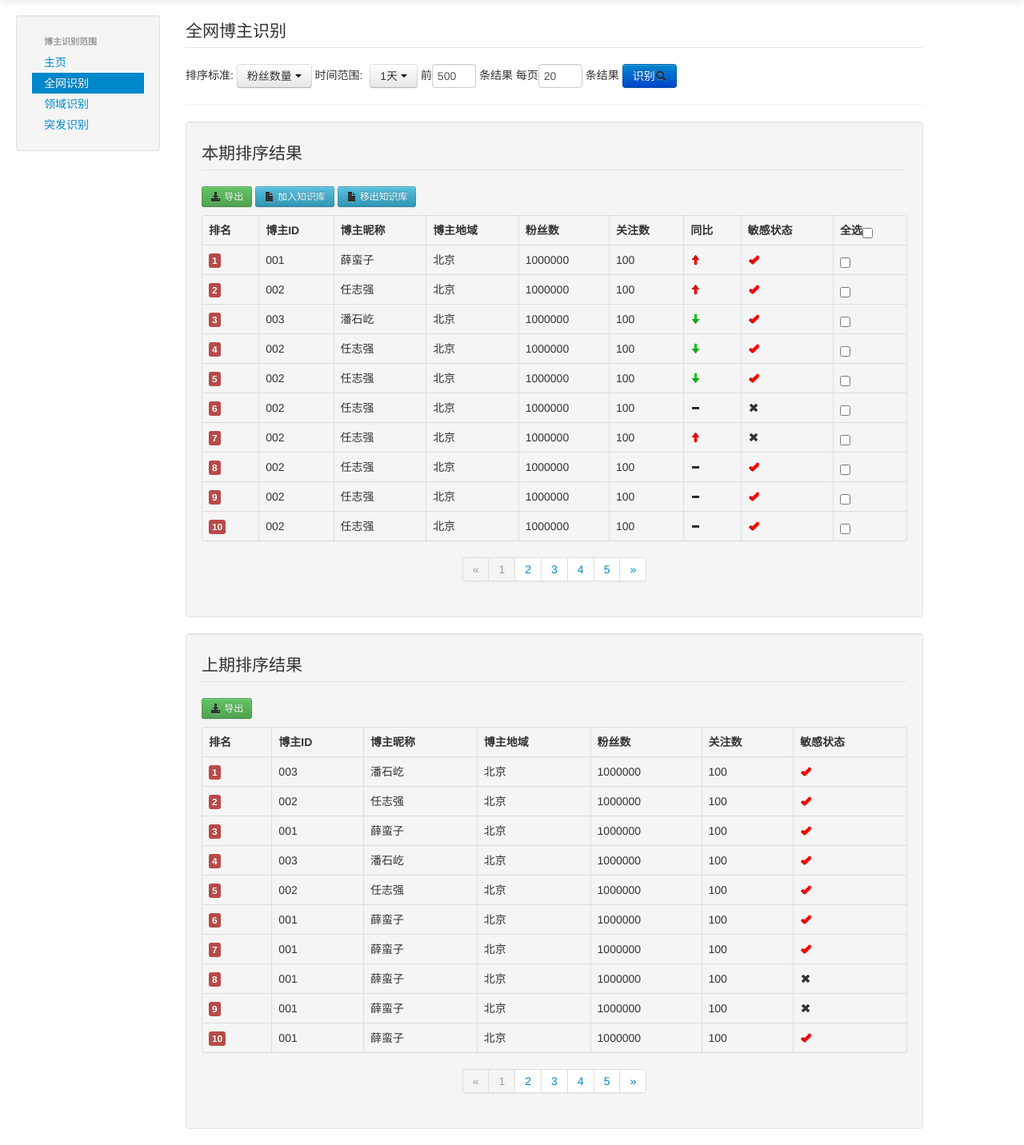
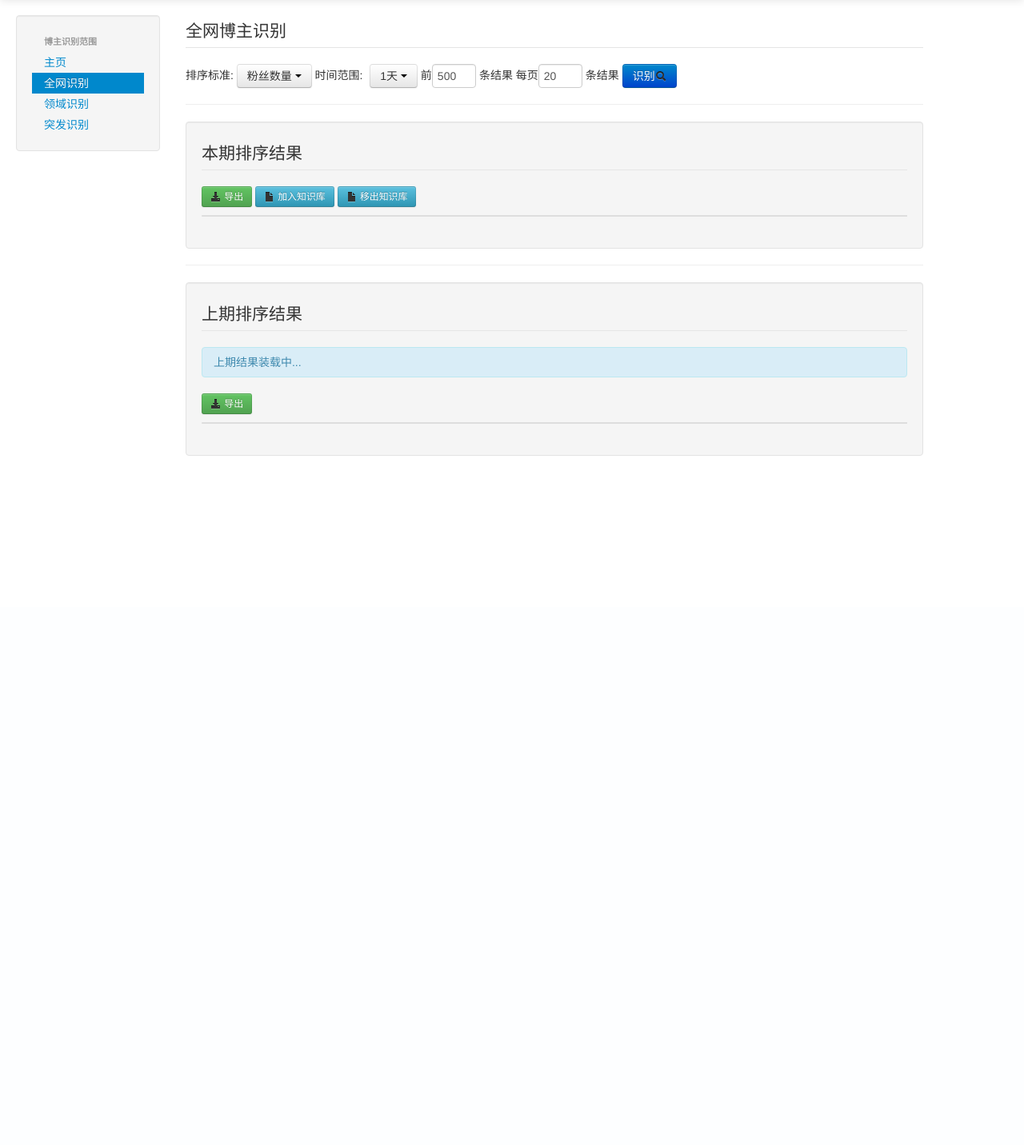
Before and after one commit to huxiaoqian/project, a Flask app: page /identify/whole/ in a window 1280 px wide. Shown: the part 41-1473 px from the top of the page at 80% size. After the commit the page ends 611 px from the top, so only its background shows below. Run offline with Flask 2, Linux system fonts and the light colour scheme; parts of the project's set-up code (start-up, migrations or seed data) failed here and were passed over; some libraries are stand-ins or nearby versions.

Commit message:
prepare for identify whole

```diff
--- a/weibo/identify/views.py
+++ b/weibo/identify/views.py
@@ -23,11 +23,57 @@ def index():
 
 @mod.route("/whole/", methods=["GET", "POST"])
 def whole():
-    return render_template('identify/whole.html')
+    request_method = request.method
+    if request_method == 'GET':
+        return render_template('identify/whole.html', from_external=True)
+    elif request_method == 'POST':
+        form = request.form
+        action = form.get('action', 'check')
+
+        top_n = form.get('top_n', 2000)
+        page_num = form.get('page_num', 20)
+        rank_method = form.get('rank_method', 'followers')
+        window_size = form.get('window_size', 1)
+
+        if action == 'rank':
+            data = read_current_results(top_n, topic_id=None, r='whole', m=rank_method, w=window_size)
+            return json.dumps({'status': 'current finished', 'data': data})
+        elif action == 'previous_rank':
+            previous_data = read_previous_results(top_n, topic_id=None, r='area', m=rank_method, w=window_size)
+            return json.dumps({'status': 'previous finished', 'data': previous_data})
+        elif action == 'run':
+            return render_template('identify/whole.html', top_n=top_n, page_num=page_num)
+        else:
+           abort(404)
+    else:
+        abort(404)
 
 @mod.route("/burst/", methods=["GET", "POST"])
 def burst():
-    return render_template('identify/burst.html')
+    request_method = request.method
+    if request_method == 'GET':
+        return render_template('identify/burst.html', from_external=True)
+    elif request_method == 'POST':
+        form = request.form
+        action = form.get('action', 'check')
+
+        top_n = form.get('top_n', 2000)
+        page_num = form.get('page_num', 20)
+        rank_method = form.get('rank_method', 'comments')
+        window_size = form.get('window_size', 1)
+
+        if action == 'rank':
+            data = read_current_results(top_n, topic_id=None, r='burst', m=rank_method, w=window_size)
+            return json.dumps({'status': 'current finished', 'data': data})
+        elif action == 'previous_rank':
+            previous_data = read_previous_results(top_n, topic_id=None, r='burst', m=rank_method, w=window_size)
+            return json.dumps({'status': 'previous finished', 'data': previous_data})
+        elif action == 'run':
+            return render_template('identify/burst.html', top_n=top_n, page_num=page_num)
+        else:
+           abort(404)
+    else:
+        abort(404)
 
 @mod.route("/area/", methods=["GET", "POST"])
 def area():
@@ -37,57 +83,50 @@ def area():
     elif request_method == 'POST':
         form = request.form
         action = form.get('action', 'check')
+
         field = form.get('field', None)
         keywords = form.get('keywords', None)
         top_n = form.get('top_n', 2000)
         page_num = form.get('page_num', 20)
+        window_size = form.get('window_size', 1)
 
-        demo = form.get('demo', 0)
+        if window_size == 1:
+            rank_method = 'pagerank'
+        else:
+            rank_method = 'degree'
+
+        hadoop = int(form.get('hadoop', 0))
 
         field_id = acquire_id('Field', field)
         topic_id = acquire_id('Topic', keywords)
 
-        #just for demo without Hadoop
-        if demo:
-            if action == 'rank':
-                data = read_current_results(topic_id, top_n, demo=True)
-                return json.dumps({'status': 'current finished', 'data': data})
-            elif action == 'previous_rank':
-                previous_data = read_previous_results(topic_id, top_n)
-                return json.dumps({'status': 'previous finished', 'data': previous_data})
-            elif action == 'run':
-                if not keywords:
-                    flash(u'请输入关键词！')
-                    return render_template('identify/area.html', demo=True, from_external=True)
-
-                return render_template('identify/area.html', field=field, keywords=keywords, top_n=top_n, page_num=page_num, demo=True)
-            else:
-                abort(404)
-
-        #Hadoop
-        job_id = generate_job_id(topic_id)
-        iter_count = 3
-        if action == 'check':
+        if action == 'rank':
+            data = read_current_results(top_n, topic_id=topic_id, r='area', m=rank_method, w=window_size)
+            return json.dumps({'status': 'current finished', 'data': data})
+        elif action == 'previous_rank':
+            previous_data = read_previous_results(top_n, topic_id=topic_id, r='area', m=rank_method, w=window_size)
+            return json.dumps({'status': 'previous finished', 'data': previous_data})
+        elif action == 'check':
             #check Hadoop Job Status
+            job_id = generate_job_id(topic_id)
             status = monitor(job_id)
             if status == 'finished':
-                data = read_current_results(topic_id, top_n)
+                data = hadoop_results(topic_id, top_n,)
                 if data == 'results_not_prepared':
                     return json.dumps({'status': 'results_not_prepared'})
                 return json.dumps({'status': status, 'data': data})
             else:
                 return json.dumps({'status': status})
-        elif action == 'run':
-            #launch Hadoop Job
-            if not keywords:
-                flash(u'请输入关键词！')
-                return render_template('identify/area.html', from_external=True)
+        elif action == 'hadoop':
+            job_id = generate_job_id(topic_id)
+            iter_count = 3
+
 
             #prepare for network data
             tmp_file = prepare_data(field, topic)
             input_tmp_path = tmp_file.name
-
             print 'prepare Hadoop Job %s ...' % job_id
+            #launch Hadoop Job
             pagerank_cmd = 'python %s/weibo/identify/pagerank.py -j %s -i %s -c %s' % (os.getcwd(), job_id, input_tmp_path, iter_count)
             print 'Command %s ' % pagerank_cmd
             process = subprocess.Popen(pagerank_cmd,
@@ -98,7 +137,12 @@ def area():
 
             print 'Hadoop Job %s has been launched!' % job_id
             tmp_file.close()
-            return render_template('identify/area.html', field=field, keywords=keywords, top_n=top_n, page_num=page_num)
+            return json.dumps({'status': 'running'})
+        elif action == 'run':
+            if not keywords:
+                flash(u'请输入关键词！')
+                return render_template('identify/area.html', hadoop=hadoop, from_external=True)
+            return render_template('identify/area.html', field=field, keywords=keywords, top_n=top_n, page_num=page_num, hadoop=hadoop)
         else:
             abort(404)
     else:
--- a/weibo/templates/identify/whole.html
+++ b/weibo/templates/identify/whole.html
@@ -55,9 +55,21 @@
       </div>
 
       <hr>
-
       <div class="well">
 	<legend>本期排序结果</legend>
+	{% if not from_external %}
+	<div>
+	  <div id="loading_current_data" class="alert alert-info">
+	    计算中...
+	  </div>
+	  <label>
+	    进度条:
+	    <div id="pr_bar" class="progress progress-striped active">
+	      <div id="pr_process" class="bar" style="width: 0%;"></div>
+	    </div>
+	  </label>
+	</div>
+	{% endif %}
 	<div>
 	  <p>
 	    <a class="btn btn-small btn-success" href="#"><i class="icon-download-alt"></i> 导出</a>
@@ -65,275 +77,37 @@
 	    <a class="btn btn-small btn-info" href="#" title="将勾选的人移出知识库"><i class="icon-file"></i> 移出知识库</a>
 	  </p>
 	</div>
-	<div>
+	<div id="rank_table">
 	  <table class="table table-bordered">
-	    <thead>
-	      <tr>
-		<th>排名</th>
-		<th>博主ID</th>
-		<th>博主昵称</th>
-		<th>博主地域</th>
-		<th>粉丝数</th>
-		<th>关注数</th>
-		<th>同比</th>
-		<th>敏感状态</th>
-		<th>全选<input type="checkbox"></th>
-	      </tr>
-	    </thead>
-	    <tbody>
-	      <tr>
-		<td><span class="label label-important">1</span></td>
-		<td>001</td>
-		<td>薛蛮子</td>
-		<td>北京</td>
-		<td>1000000</td>
-		<td>100</td>
-		<td><i class="icon-arrow-up"></i></td>
-		<td><i class="icon-ok"></i></td>
-		<td><input type="checkbox"></td>
-	      </tr>
-	      <tr>
-		<td><span class="label label-important">2</span></td>
-		<td>002</td>
-		<td>任志强</td>
-		<td>北京</td>
-		<td>1000000</td>
-		<td>100</td>
-		<td><i class="icon-arrow-up"></i></td>
-		<td><i class="icon-ok"></i></td>
-		<td><input type="checkbox"></td>
-	      </tr>
-	      <tr>
-		<td><span class="label label-important">3</span></td>
-		<td>003</td>
-		<td>潘石屹</td>
-		<td>北京</td>
-		<td>1000000</td>
-		<td>100</td>
-		<td><i class="icon-arrow-down"></i></td>
-		<td><i class="icon-ok"></i></td>
-		<td><input type="checkbox"></td>
-	      </tr>
-	      <tr>
-		<td><span class="label label-important">4</span></td>
-		<td>002</td>
-		<td>任志强</td>
-		<td>北京</td>
-		<td>1000000</td>
-		<td>100</td>
-		<td><i class="icon-arrow-down"></i></td>
-		<td><i class="icon-ok"></i></td>
-		<td><input type="checkbox"></td>
-	      </tr>
-	      <tr>
-		<td><span class="label label-important">5</span></td>
-		<td>002</td>
-		<td>任志强</td>
-		<td>北京</td>
-		<td>1000000</td>
-		<td>100</td>
-		<td><i class="icon-arrow-down"></i></td>
-		<td><i class="icon-ok"></i></td>
-		<td><input type="checkbox"></td>
-	      </tr>
-	      <tr>
-		<td><span class="label label-important">6</span></td>
-		<td>002</td>
-		<td>任志强</td>
-		<td>北京</td>
-		<td>1000000</td>
-		<td>100</td>
-		<td><i class="icon-minus"></i></td>
-		<td><i class="icon-remove"></i></td>
-		<td><input type="checkbox"></td>
-	      </tr>
-	      <tr>
-		<td><span class="label label-important">7</span></td>
-		<td>002</td>
-		<td>任志强</td>
-		<td>北京</td>
-		<td>1000000</td>
-		<td>100</td>
-		<td><i class="icon-arrow-up"></i></td>
-		<td><i class="icon-remove"></i></td>
-		<td><input type="checkbox"></td>
-	      </tr>
-	      <tr>
-		<td><span class="label label-important">8</span></td>
-		<td>002</td>
-		<td>任志强</td>
-		<td>北京</td>
-		<td>1000000</td>
-		<td>100</td>
-		<td><i class="icon-minus"></i></td>
-		<td><i class="icon-ok"></i></td>
-		<td><input type="checkbox"></td>
-	      </tr>
-	      <tr>
-		<td><span class="label label-important">9</span></td>
-		<td>002</td>
-		<td>任志强</td>
-		<td>北京</td>
-		<td>1000000</td>
-		<td>100</td>
-		<td><i class="icon-minus"></i></td>
-		<td><i class="icon-ok"></i></td>
-		<td><input type="checkbox"></td>
-	      </tr>
-	      <tr>
-		<td><span class="label label-important">10</span></td>
-		<td>002</td>
-		<td>任志强</td>
-		<td>北京</td>
-		<td>1000000</td>
-		<td>100</td>
-		<td><i class="icon-minus"></i></td>
-		<td><i class="icon-ok"></i></td>
-		<td><input type="checkbox"></td>
-	      </tr>
-	    </tbody>
-          </table>
-	  <div class="pagination pagination-centered">
-	    <ul>
-	      <li class="disabled"><a href="#">«</a></li>
-	      <li class="active"><a href="#">1</a></li>
-	      <li><a href="#">2</a></li>
-	      <li><a href="#">3</a></li>
-	      <li><a href="#">4</a></li>
-	      <li><a href="#">5</a></li>
-	      <li><a href="#">»</a></li>
-	    </ul>
-	  </div>
+	  </table>
 	</div>
       </div>
 
+      <hr>
 
       <div class="well">
 	<legend>上期排序结果</legend>
 	<div>
+	  <div id="loading_previous_data" class="alert alert-info">
+	    上期结果装载中...
+	  </div>
 	  <p>
 	    <a class="btn btn-small btn-success" href="#"><i class="icon-download-alt"></i> 导出</a>
 	  </p>
 	</div>
-	<div>
+	<div id="previous_rank_table">
 	  <table class="table table-bordered">
-	    <thead>
-	      <tr>
-		<th>排名</th>
-		<th>博主ID</th>
-		<th>博主昵称</th>
-		<th>博主地域</th>
-		<th>粉丝数</th>
-		<th>关注数</th>
-		<th>敏感状态</th>
-	      </tr>
-	    </thead>
-	    <tbody>
-	      <tr>
-		<td><span class="label label-important">1</span></td>
-		<td>003</td>
-		<td>潘石屹</td>
-		<td>北京</td>
-		<td>1000000</td>
-		<td>100</td>
-		<td><i class="icon-ok"></i></td>
-	      </tr>
-	      <tr>
-		<td><span class="label label-important">2</span></td>
-		<td>002</td>
-		<td>任志强</td>
-		<td>北京</td>
-		<td>1000000</td>
-		<td>100</td>
-		<td><i class="icon-ok"></i></td>
-	      </tr>
-	      <tr>
-		<td><span class="label label-important">3</span></td>
-		<td>001</td>
-		<td>薛蛮子</td>
-		<td>北京</td>
-		<td>1000000</td>
-		<td>100</td>
-		<td><i class="icon-ok"></i></td>
-	      </tr>
-	      <tr>
-		<td><span class="label label-important">4</span></td>
-		<td>003</td>
-		<td>潘石屹</td>
-		<td>北京</td>
-		<td>1000000</td>
-		<td>100</td>
-		<td><i class="icon-ok"></i></td>
-	      </tr>
-	      <tr>
-		<td><span class="label label-important">5</span></td>
-		<td>002</td>
-		<td>任志强</td>
-		<td>北京</td>
-		<td>1000000</td>
-		<td>100</td>
-		<td><i class="icon-ok"></i></td>
-	      </tr>
-	      <tr>
-		<td><span class="label label-important">6</span></td>
-		<td>001</td>
-		<td>薛蛮子</td>
-		<td>北京</td>
-		<td>1000000</td>
-		<td>100</td>
-		<td><i class="icon-ok"></i></td>
-	      </tr>
-	      <tr>
-		<td><span class="label label-important">7</span></td>
-		<td>001</td>
-		<td>薛蛮子</td>
-		<td>北京</td>
-		<td>1000000</td>
-		<td>100</td>
-		<td><i class="icon-ok"></i></td>
-	      </tr>
-	      <tr>
-		<td><span class="label label-important">8</span></td>
-		<td>001</td>
-		<td>薛蛮子</td>
-		<td>北京</td>
-		<td>1000000</td>
-		<td>100</td>
-		<td><i class="icon-remove"></i></td>
-	      </tr>
-	      <tr>
-		<td><span class="label label-important">9</span></td>
-		<td>001</td>
-		<td>薛蛮子</td>
-		<td>北京</td>
-		<td>1000000</td>
-		<td>100</td>
-		<td><i class="icon-remove"></i></td>
-	      </tr>
-	      <tr>
-		<td><span class="label label-important">10</span></td>
-		<td>001</td>
-		<td>薛蛮子</td>
-		<td>北京</td>
-		<td>1000000</td>
-		<td>100</td>
-		<td><i class="icon-ok"></i></td>
-	      </tr>
-	    </tbody>
-          </table>
-	  <div class="pagination pagination-centered">
-	    <ul>
-	      <li class="disabled"><a href="#">«</a></li>
-	      <li class="active"><a href="#">1</a></li>
-	      <li><a href="#">2</a></li>
-	      <li><a href="#">3</a></li>
-	      <li><a href="#">4</a></li>
-	      <li><a href="#">5</a></li>
-	      <li><a href="#">»</a></li>
-	    </ul>
-	  </div>
+	  </table>
 	</div>
       </div>
+
     </div>
   </div>
+</div>
 {% endblock %}
+
+{% block script %}
+    {% if not from_external %}
+      <script src="{{ url_for('static', filename='js/whole_identify.js') }}"></script>
+    {% endif %}
+{% endblock %}
```
Also changed, not shown: weibo/static/js/whole_identify.js (added, +113 -0 lines), weibo/templates/identify/index.html (+7 -5 lines).
